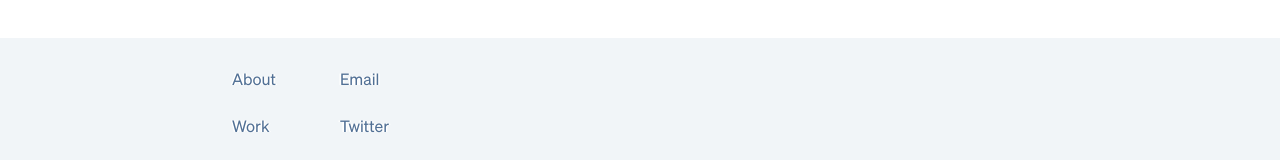
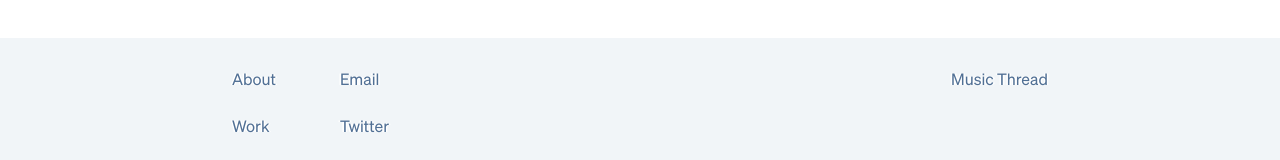
Before and after one commit to gavinmn/nelson.co, a Next.js app: page / in a window 1280 px wide. Shown: the part 4149-4309 px from the top of the page. Built offline with nearby package versions, Linux system fonts and the light colour scheme.

Commit message:
added link

```diff
--- a/src/components/layout.js
+++ b/src/components/layout.js
@@ -125,10 +125,11 @@ const Layout = ({ children }) => {
                 </ColTwo>
               </LeftFlex>
               <RightFlex>
-                {/* <Link href="" passhref>
+                <Link href="/musicthread" passhref>
                   <StyledLink>Music Thread</StyledLink>
                 </Link>
-                <Link href="" passhref>
+
+                {/* <Link href="" passhref>
                   <StyledLink>Photos</StyledLink>
                 </Link> */}
               </RightFlex>
```
